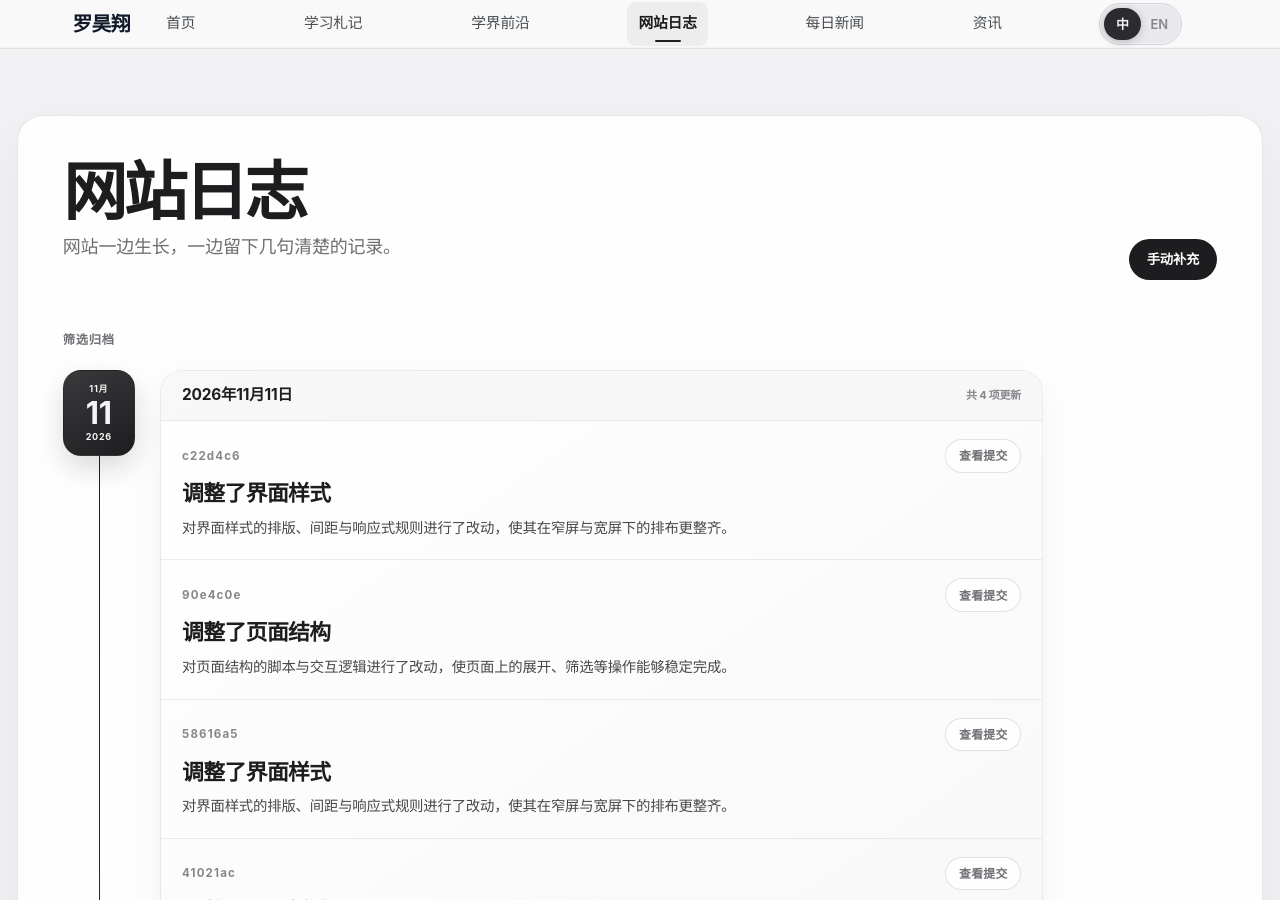
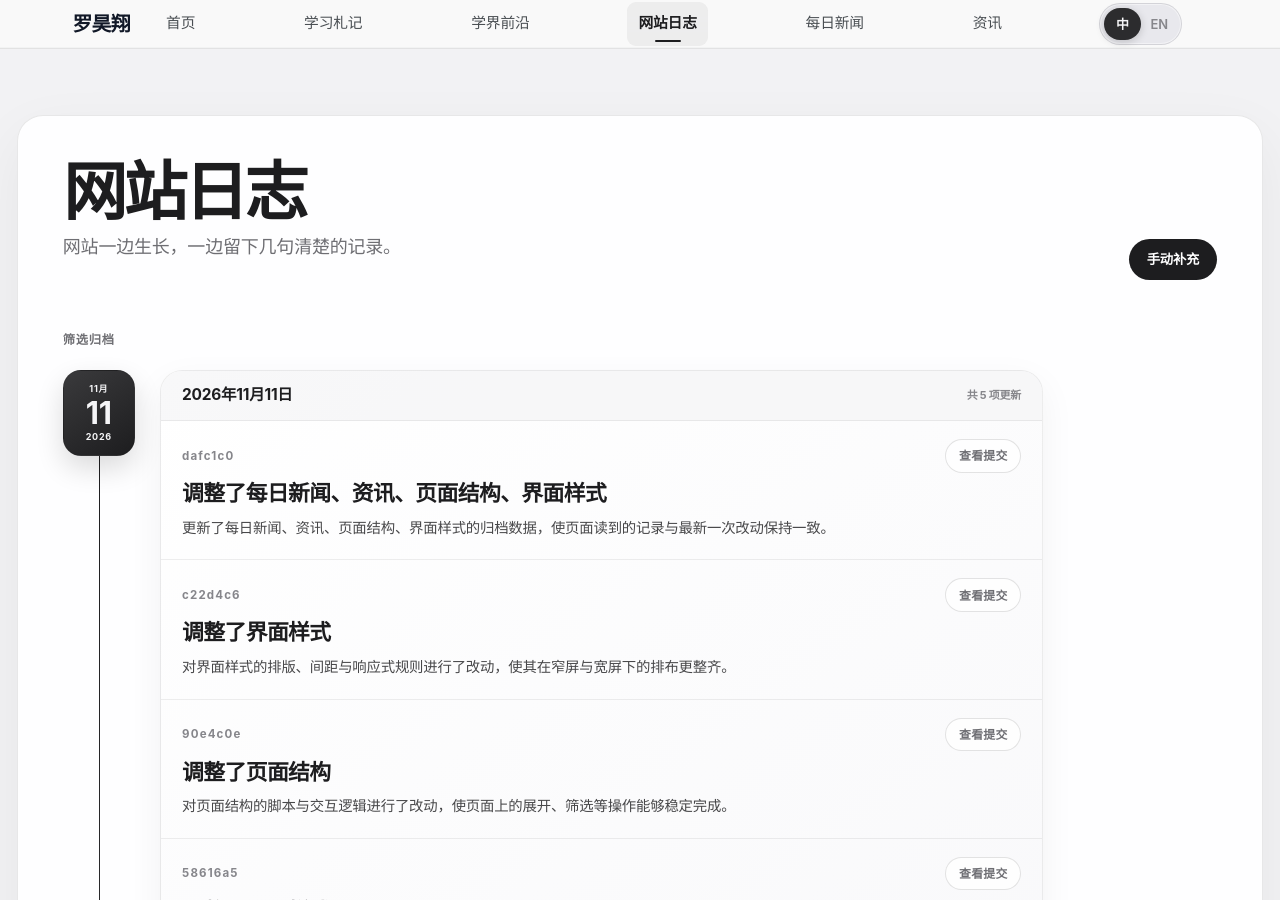
Before and after one commit to HaoxiangLuo/HaoxiangLuo.github.io, a Jekyll site: the page built from _pages/site-log-zh.html, in a window 1280 px wide and 900 px high. Built offline with Jekyll 4.4.1, drawn with Linux system fonts in a browser that asks for light colours; a style sheet for code colours, icons or effects is not loaded.

Commit message:
Record site update dafc1c08a890c44d2ee2f3748979acdf4cf63a4f

```diff
--- a/_data/site_updates.json
+++ b/_data/site_updates.json
@@ -1,4 +1,18 @@
 [
+  {
+    "date": "2026-11-11",
+    "title_zh": "调整了每日新闻、资讯、页面结构、界面样式",
+    "title_en": "Refined Daily News, Opportunities, page structure, interface styling",
+    "message": "改进资讯页折叠与研究机构链接",
+    "story_zh": "更新了每日新闻、资讯、页面结构、界面样式的归档数据，使页面读到的记录与最新一次改动保持一致。",
+    "story_en": "Updated the archived data behind Daily News, Opportunities, page structure, interface styling so the page shows the records from the latest change.",
+    "purpose_zh": "更新站内页面、板块或脚本的内容组织与呈现方式。",
+    "purpose_en": "改进资讯页折叠与研究机构链接",
+    "details_zh": "调整每日新闻、资讯页面的主内容容器、archive 宽度或内边距、标题对齐与移动端布局。",
+    "details_en": "Adjusted the main content container, archive width or padding, title alignment and mobile layout of the Daily News, Opportunities page.",
+    "sha": "dafc1c0",
+    "url": "https://github.com/HaoxiangLuo/HaoxiangLuo.github.io/commit/dafc1c08a890c44d2ee2f3748979acdf4cf63a4f"
+  },
   {
     "date": "2026-11-11",
     "title_zh": "调整了界面样式",
```
Also changed, not shown: assets/data/archive/manifest.json, 1 other file.
